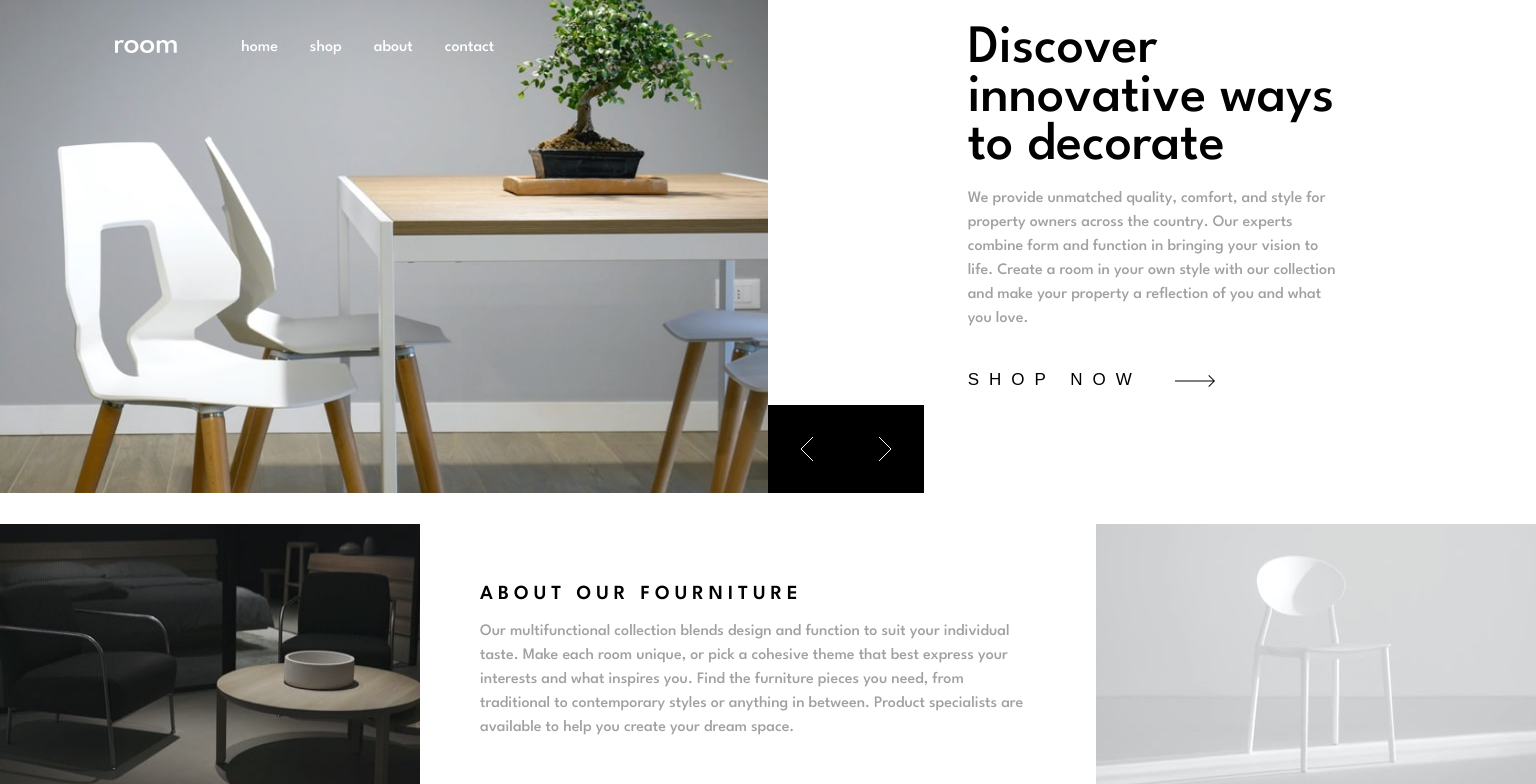
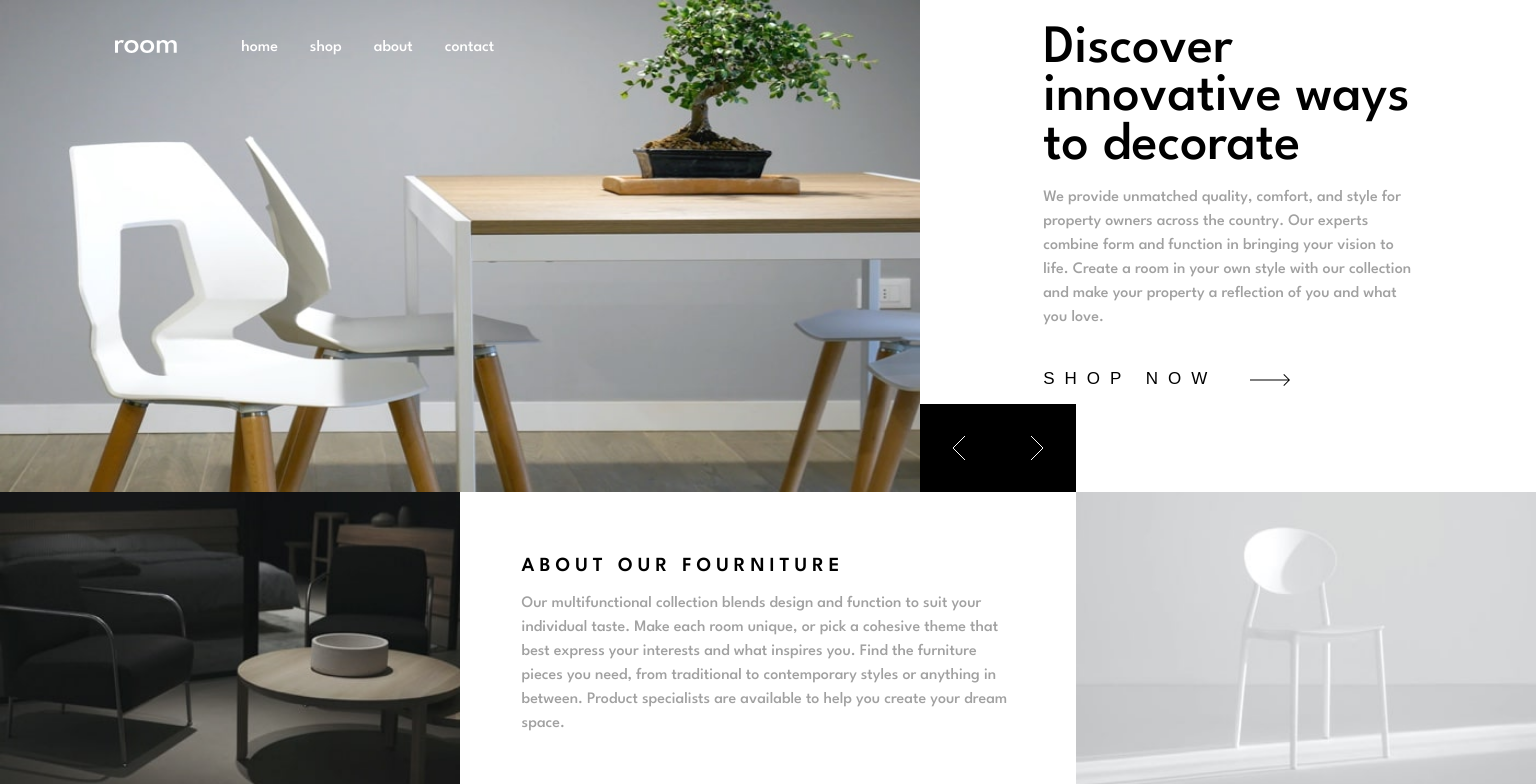
Before and after one commit to arnaudouttier/room-homepage-ao-frontend-mentor, a Vue app: page / in a window 1536 px wide. Shown: the top 784 px of the page. Built offline with nearby package versions, Linux system fonts and the light colour scheme.

Commit message:
init branch

```diff
--- a/src/App.vue
+++ b/src/App.vue
@@ -46,7 +46,6 @@ export default {
 </script>
 
 <style lang="scss">
-
 /* APP */
 
 #app {
@@ -72,11 +71,7 @@ header {
   display: flex;
 }
 
-@media (min-width: 1200px) {
-  #app {
-    height: 100vh;
-  }
-
+@media (min-width: 1400px) {
   button.open-nav {
     display: none;
   }
@@ -84,13 +79,30 @@ header {
   /* MAIN */
 
   #main {
-    height: inherit;
+    height: 100vh;
     display: grid;
-    grid-template-columns: 1fr;
-    grid-template-rows: 1fr 0.5fr;
-    grid-template-areas:
-      "carousel"
-      "about";
+    grid-template-columns: repeat(2, 1fr) auto 1fr;
+    grid-template-rows: 2fr 0.3fr 1fr;
+  }
+
+  .carousel-images {
+    grid-area: 1 / 1 / 3 / 3;
+  }
+  .carousel-controls {
+    grid-area: 2 / 3 / 3 / 4;
+  }
+  .carousel-content {
+    grid-area: 1 / 3 / 3 / 5;
+  }
+
+  .about-images.left {
+    grid-area: 3 / 1 / 4 / 2;
+  }
+  .about-content {
+    grid-area: 3 / 2 / 4 / 4;
+  }
+  .about-images.right {
+    grid-area: 3 / 4 / 4 / 5;
   }
 }
 </style>
--- a/src/assets/scss/_global.scss
+++ b/src/assets/scss/_global.scss
@@ -1,16 +1,15 @@
-@import 'variables.scss' ;
+@import "variables.scss";
 
 * {
   margin: 0;
   padding: 0;
   box-sizing: border-box;
-  line-height : 1;
+  line-height: 1;
 }
 
 ul {
   list-style: none;
 }
-
 
 img {
   max-inline-size: 100%;
@@ -30,7 +29,7 @@ button,
   background-color: $button_primary_bg;
   color: $button_primary_text_color;
   padding: $button_primary_padding;
-  transition: background-color .4s ease;
+  transition: background-color 0.4s ease;
 
   &:hover {
     background-color: $button_primary_active_bg;
--- a/src/assets/scss/_mixins.scss
+++ b/src/assets/scss/_mixins.scss
@@ -9,5 +9,4 @@
     flex-shrink: 0;
     flex-basis: 100%;
   }
-
 }
--- a/src/assets/scss/_variables.scss
+++ b/src/assets/scss/_variables.scss
@@ -15,7 +15,6 @@ $primary_font: "League Spartan", sans-serif;
 
 $page_bg_color: $white;
 $page_font: $primary_font;
-
 
 // Titles
 
--- a/src/components/About.vue
+++ b/src/components/About.vue
@@ -1,10 +1,12 @@
 <template>
-  <section class="about">
+  <div class="about-images left">
     <img
       src="images/image-about-dark.jpg"
       alt="about image"
       class="about-image"
     />
+  </div>
+
   <div class="about-content">
     <h3>About our fourniture</h3>
     <p>
@@ -16,12 +18,14 @@
       space.
     </p>
   </div>
+
+  <div class="about-images right">
     <img
       src="images/image-about-light.jpg"
       alt="about image"
       class="about-image"
     />
-  </section>
+  </div>
 </template>
 
 <script>
@@ -31,18 +35,17 @@ export default {
 </script>
 
 <style  lang='scss' scoped>
-
-.about {
-  grid-area: about;
-}
-
 .about-content {
   max-width: 80%;
   margin: auto;
   padding-block: 64px;
 
   h3 {
-    font-size: clamp(1rem, calc(1rem + ((1vw - 0.234375rem) * 0.4848)), 1.25rem);    /* 16px (375vw) to 20px (1200vw)*/
+    font-size: clamp(
+      1rem,
+      calc(1rem + ((1vw - 0.234375rem) * 0.4848)),
+      1.25rem
+    ); /* 16px (375vw) to 20px (1200vw)*/
     color: $title_primary_color;
     margin-bottom: 16px;
     text-transform: uppercase;
@@ -56,18 +59,11 @@ export default {
   }
 }
 
+.about-images {
   img {
     width: 100%;
-}
-
-@media (min-width: 992px) {
-  .about {
-    display: flex;
-  }
-
-  .about-content {
-    max-width: 50%;
-    padding: 60px;
+    height: 100%;
+    object-fit: fill;
   }
 }
 </style>
--- a/src/components/Carousel.vue
+++ b/src/components/Carousel.vue
@@ -1,6 +1,4 @@
 <template>
-  <section class="carousel">
-    <article class="carousel-post">
   <div class="carousel-images">
     <picture
       :id="'slide-' + post.id"
@@ -13,7 +11,7 @@
     </picture>
   </div>
 
-      <div class="carousel-controle">
+  <div class="carousel-controls">
     <a
       :href="'#' + precSlideUrl"
       class="primary-btn carousel-btn"
@@ -44,8 +42,6 @@
       </button>
     </div>
   </div>
-    </article>
-  </section>
 </template>
 
 <script>
@@ -110,15 +106,7 @@ export default {
 </script>
 
 <style scoped lang="scss">
-
-/* CAROUSEL */
-
-.carousel {
-  grid-area: carousel;
-}
-
 /* Carousel-images */
-
 .carousel-images {
   @include carouselSnapScroll;
 
@@ -130,7 +118,7 @@ export default {
 
 /* Carousel-control */
 
-.carousel-controle {
+.carousel-controls {
   display: flex;
   justify-content: end;
   transform: translate(0, -100%);
@@ -148,10 +136,14 @@ export default {
   max-width: 80%;
   min-height: 300px;
   margin: auto;
-  z-index : 99;
+  z-index: 99;
 
   h2 {
-    font-size: clamp(2.25rem, calc(2.25rem + ((1vw - 0.234375rem) * 2.1818)), 3.375rem); /*36px (375vw) to 54px (1200px)  */
+    font-size: clamp(
+      36px,
+      calc(2.25rem + ((1vw - 3.75px) * 1.7561)),
+      54px
+    ); /*36px (375vw) to 54px (1400px)  */
     color: $title_primary_color;
     margin-bottom: 16px;
     line-height: 0.9;
@@ -169,7 +161,11 @@ export default {
 .order-btn {
   max-width: 80%;
   color: $title_primary_color;
-  font-size: clamp(12px, calc(0.75rem + ((1vw - 3.2px) * 0.5682)), 17px); /* 12px (320 vw) to 17px  (1200 vw)*/
+  font-size: clamp(
+    12px,
+    calc(0.75rem + ((1vw - 3.2px) * 0.5682)),
+    17px
+  ); /* 12px (320 vw) to 17px  (1200 vw)*/
   letter-spacing: 10px;
   transition: color 0.4s ease;
   margin: 40px auto 80px;
@@ -178,7 +174,7 @@ export default {
     color: $title_hover_color;
 
     img {
-      transform: translate(6px , 2px);
+      transform: translate(6px, 2px);
       transition: all 0.4s ease-in-out;
     }
   }
@@ -190,29 +186,12 @@ export default {
 }
 
 @media (min-width: 1400px) {
-  .carousel-post {
-    display: grid;
-    grid-template-columns: 3fr 0.5fr 0.5fr 1fr 1fr;
-    grid-template-rows: 1fr;
-    grid-template-areas: "images controle controle carouselContent carouselContent";
+  .carousel-controls {
+    transform: none;
   }
 
-  .carousel-images {
-    grid-area: images;
-  }
-
-  .carousel-controle {
-    grid-area: controle;
-    transform: none;
-    align-items: end;
-    justify-content: flex-start;
-    z-index: 99;
-  }
-
-  .carousel-content {
-    max-width: 48%;
-    grid-area: carouselContent;
-    grid-column: 2/6;
+  .carousel-content{
+    max-width: 60%;
   }
 }
 </style>
--- a/src/components/MobileNavigation.vue
+++ b/src/components/MobileNavigation.vue
@@ -34,7 +34,6 @@ export default {
 </script>
 
 <style lang="scss" >
-
 .site-navigation.mobile {
   height: 0;
   background-color: $white;
@@ -51,7 +50,7 @@ export default {
     }
   }
 
-  /* Site Navigation List */
+  /* Site Navigation  */
 
   nav {
     height: inherit;
--- a/src/components/TheLogo.vue
+++ b/src/components/TheLogo.vue
@@ -16,10 +16,10 @@ export default {
   text-align: center;
 }
 
-@media (min-width:1200px){
-  .site-logo{
+@media (min-width: 1400px) {
+  .site-logo {
     flex-grow: 0;
-    text-align : left;
+    text-align: left;
   }
 }
 </style>
--- a/src/components/TheNavigation.vue
+++ b/src/components/TheNavigation.vue
@@ -16,12 +16,11 @@ export default {
 </script>
 
 <style lang="scss">
-
 .site-navigation.desktop {
   display: none;
 }
 
-@media (min-width: 1200px) {
+@media (min-width: 1400px) {
   .site-navigation.desktop {
     color: $nav_text_color;
     display: block;
@@ -41,7 +40,7 @@ export default {
           bottom: -8px;
           width: 16px;
           height: 2px;
-          background-color: #fff;
+          background-color: $white;
           opacity: 0;
           transition: opacity 0.4s ease;
         }
```
Lines whose indentation alone changed are shown as unchanged.
